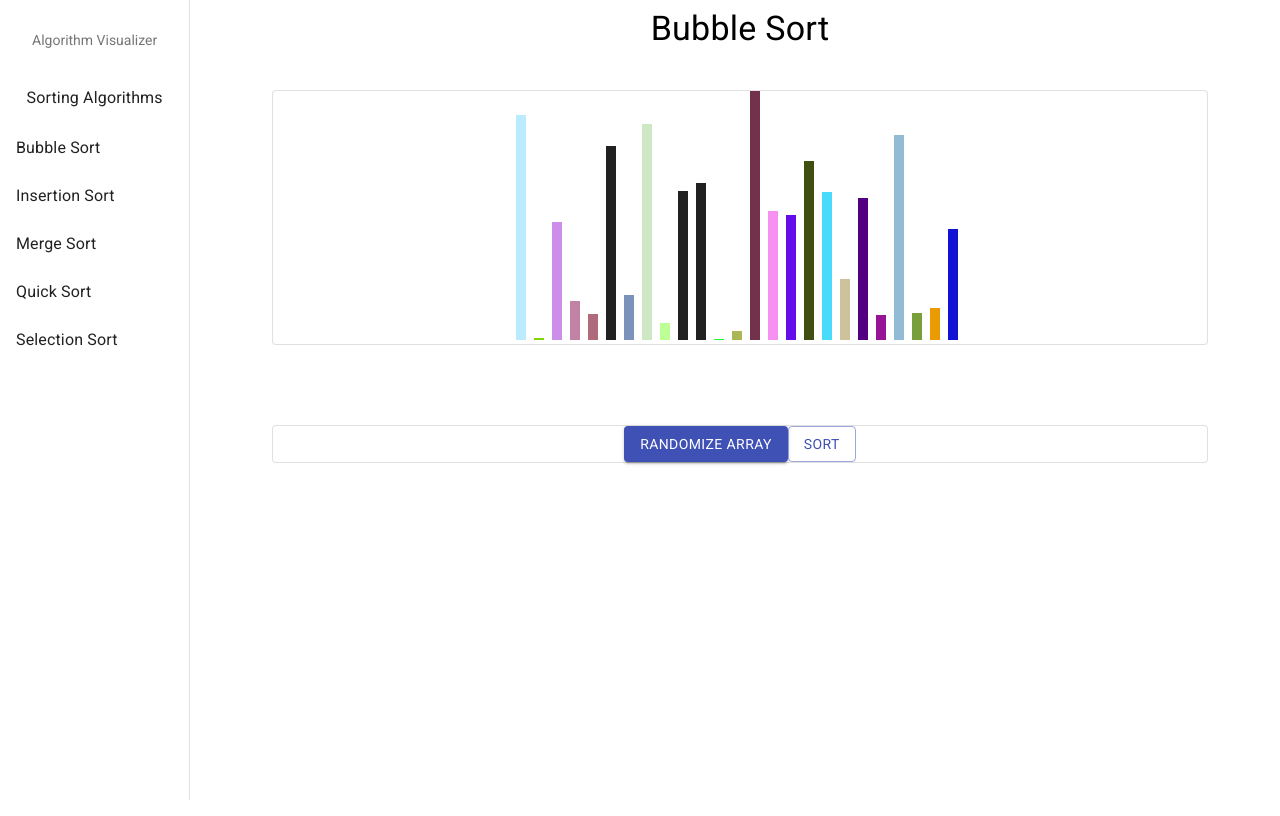
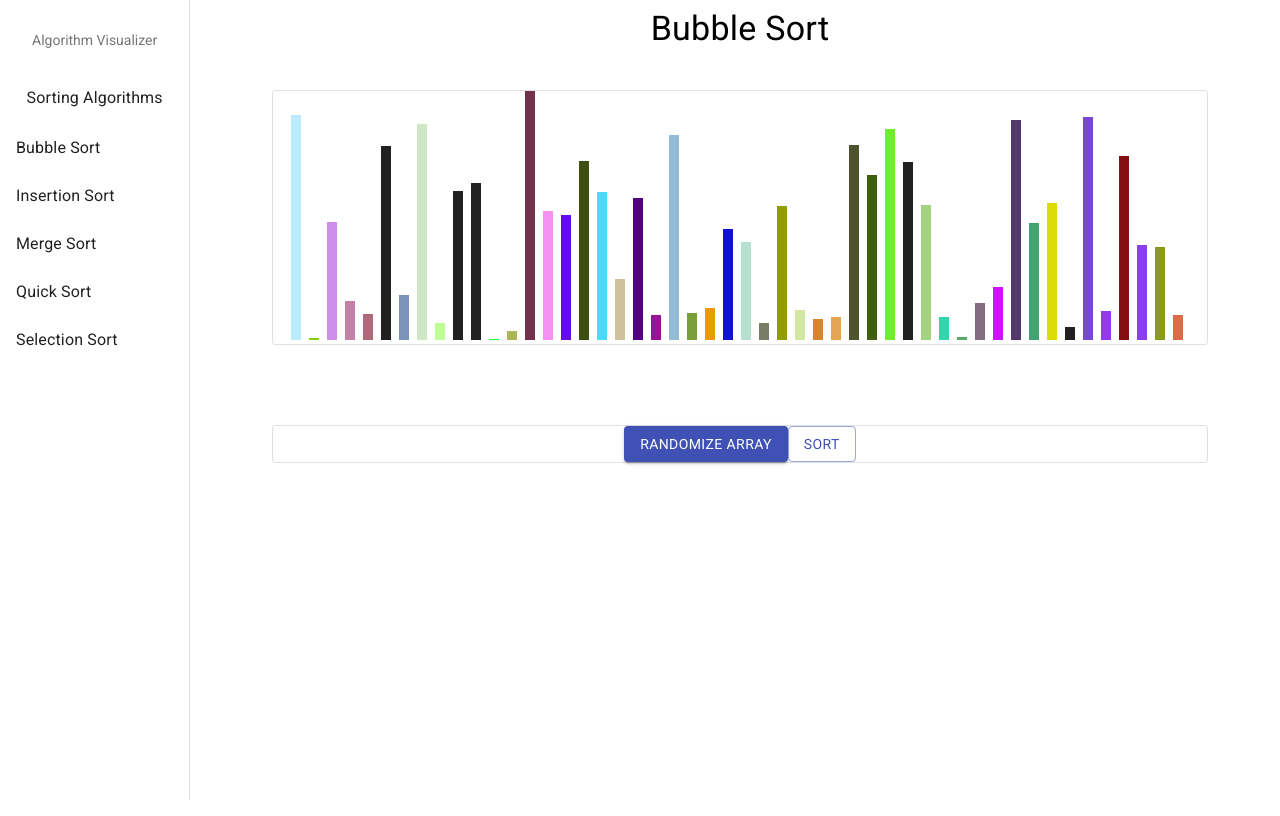
Before and after one commit to sahuashi/algorithm-visualizer, a React (Create React App) app: page / in a window 1280 px wide. Built offline with nearby package versions, Linux system fonts and the light colour scheme; the HTML template or start-up script is replaced by a standard one.

Commit message:
Display bar height on hover

```diff
--- a/src/components/Visualizer/Array/ElementBar.js
+++ b/src/components/Visualizer/Array/ElementBar.js
@@ -1,4 +1,5 @@
 import React, { Component } from 'react'
+import Tooltip from '@material-ui/core/Tooltip';
 
 export default class ElementBar extends Component {
     constructor(props) {
@@ -15,7 +16,9 @@ export default class ElementBar extends Component {
     render() {
         let color = this.props.isSorted? "green" : this.state.color;
         return (
-            <div className="bar" style={{height: `${this.props.height}px`, borderLeftColor: `${color}`}}/>
+            <Tooltip title={this.props.height}>
+                <div className="bar" style={{height: `${this.props.height}px`, borderLeftColor: `${color}`}}/>
+            </Tooltip>
         )
     }
 }
--- a/src/helpers/Randomizer.js
+++ b/src/helpers/Randomizer.js
@@ -1,7 +1,10 @@
+const NUM_ELEMENTS = 50;
+const MAX_NUMBER = 250;
+
 const randomizeArray = () => {
     var array = [];
-    for (let i = 0; i < 25; i++) {
-        let number = Math.floor(Math.random() * 250);
+    for (let i = 0; i < NUM_ELEMENTS; i++) {
+        let number = Math.floor(Math.random() * MAX_NUMBER);
         array.push(number);
     }
     return array;
```
